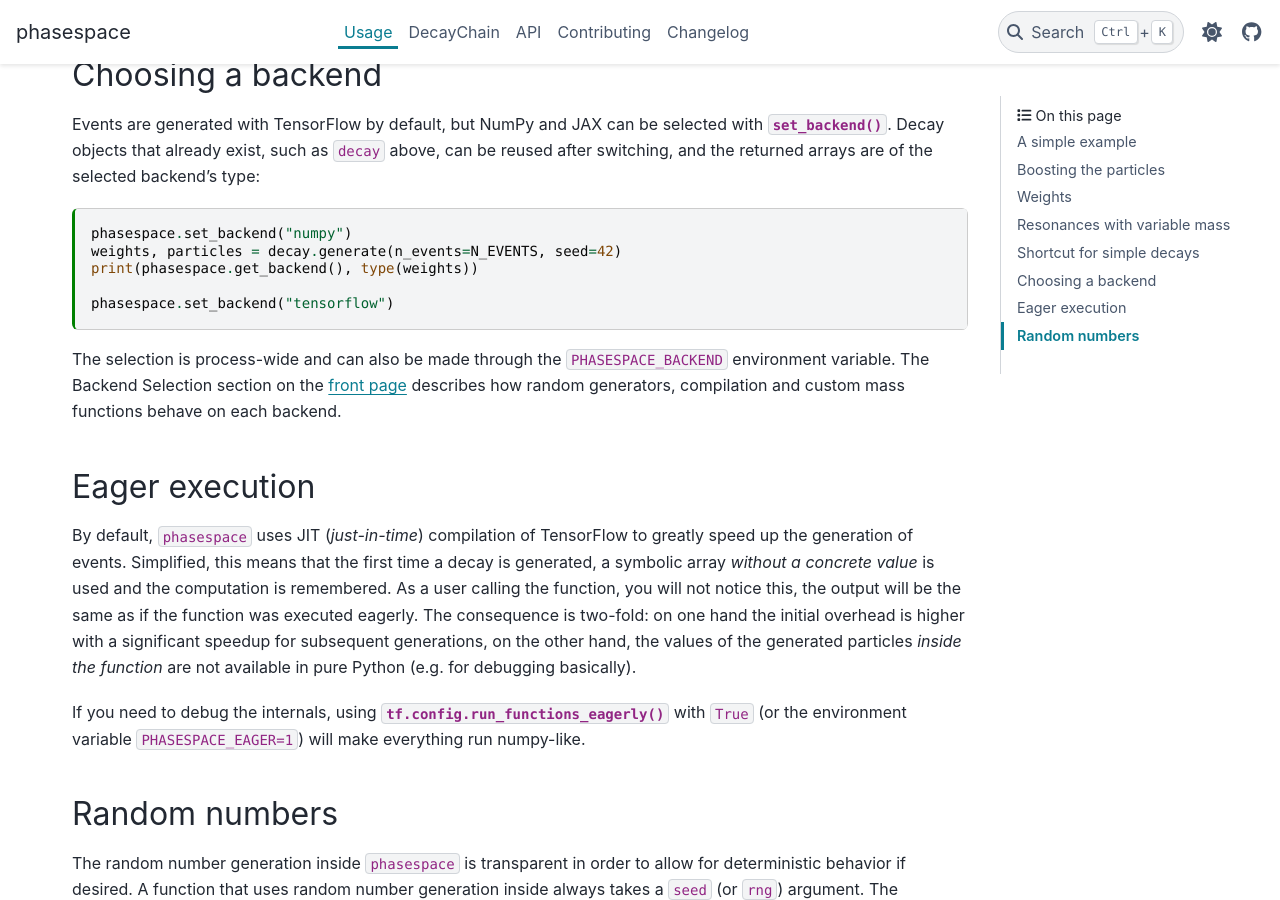
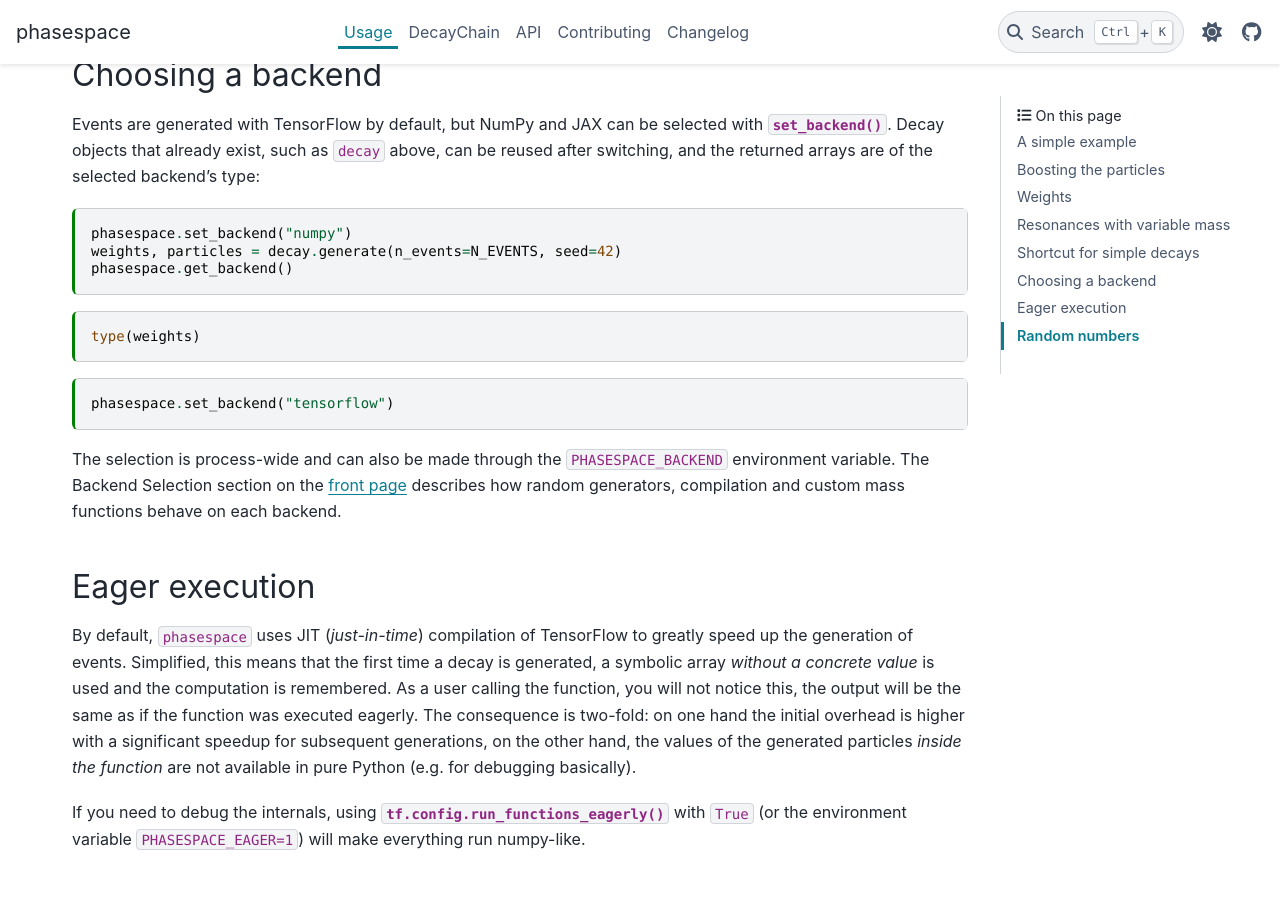
Before and after one commit to zfit/phasespace, a Sphinx documentation site: the page built from docs/usage.md, in a window 1280 px wide and 900 px high, scrolled down 3867 px. Built offline with Sphinx 7.4.7 and the PyData theme 0.15.4, drawn with Linux system fonts in a browser that asks for light colours; the version number could not be read and is left out.

Commit message:
docs: split the backend example so each output shows separately

````diff
--- a/docs/usage.md
+++ b/docs/usage.md
@@ -170,8 +170,14 @@ Events are generated with TensorFlow by default, but NumPy and JAX can be select
 ```{code-cell} ipython3
 phasespace.set_backend("numpy")
 weights, particles = decay.generate(n_events=N_EVENTS, seed=42)
-print(phasespace.get_backend(), type(weights))
+phasespace.get_backend()
+```
 
+```{code-cell} ipython3
+type(weights)
+```
+
+```{code-cell} ipython3
 phasespace.set_backend("tensorflow")
 ```
 
````
